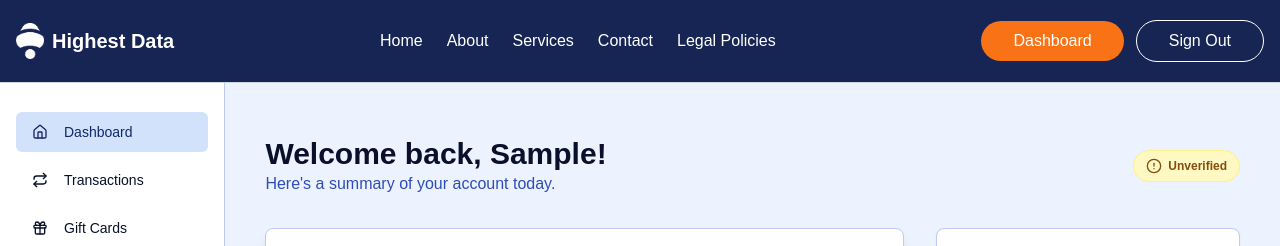
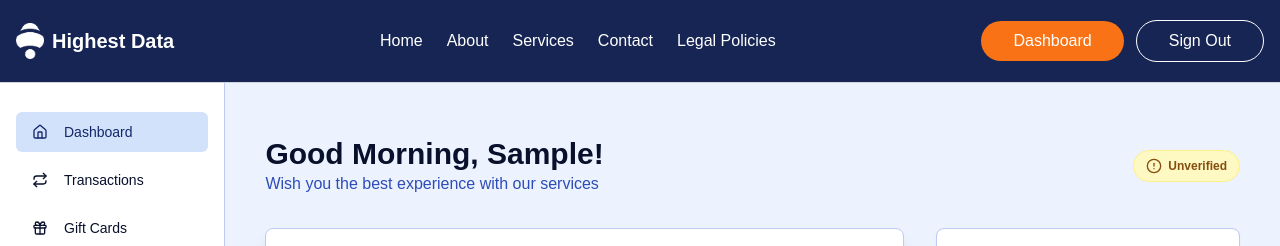
Before and after one commit to Omoefe-bazunu/higestdata, a Next.js app: page /dashboard in a window 1280 px wide. Shown: the top 246 px of the page. Built offline with nearby package versions, Linux system fonts and the light colour scheme; no server answers; the database is empty; sample sign-in values are in the browser's storage.

Commit message:
updated the greeting message

```diff
--- a/src/app/(app)/dashboard/page.jsx
+++ b/src/app/(app)/dashboard/page.jsx
@@ -20,25 +20,33 @@ import { Button } from "@/components/ui/button";
 import { Badge } from "@/components/ui/badge";
 import { AlertCircle, CheckCircle } from "lucide-react";
 
+// Helper function to get the greeting based on the time of day
+const getGreeting = () => {
+  const hour = new Date().getHours();
+  if (hour < 12) return "Good Morning";
+  if (hour < 16) return "Good Afternoon";
+  if (hour < 21) return "Good Evening";
+  return "Good Night";
+};
+
 export default function DashboardPage() {
-  // Retrieve user and the global loading state from the AuthContext
   const { user, loading: authLoading } = useAuth();
   const [userData, setUserData] = useState(null);
   const [dataLoading, setDataLoading] = useState(true);
   const [showVerificationModal, setShowVerificationModal] = useState(false);
   const router = useRouter();
 
+  // Call the greeting function
+  const greeting = getGreeting();
+
   useEffect(() => {
-    // Wait until the AuthContext finishes checking the session state
     if (authLoading) return;
 
-    // If Auth is loaded and no user is found, redirect to login
     if (!user) {
       router.replace("/login");
       return;
     }
 
-    // If Auth is loaded and user is found, fetch user data
     async function fetchUserData() {
       try {
         const ref = doc(firestore, "users", user.uid);
@@ -48,7 +56,6 @@ export default function DashboardPage() {
           const data = snap.data();
           setUserData(data);
 
-          // Check if user is verified
           if (!data.isVerified) {
             setShowVerificationModal(true);
           }
@@ -65,18 +72,14 @@ export default function DashboardPage() {
     fetchUserData();
   }, [user, authLoading, router]);
 
-  // Function to recheck verification status
   const recheckVerification = async () => {
     if (!user) return;
-
     try {
       const ref = doc(firestore, "users", user.uid);
       const snap = await getDoc(ref);
-
       if (snap.exists()) {
         const data = snap.data();
         setUserData(data);
-
         if (data.isVerified) {
           setShowVerificationModal(false);
         }
@@ -86,14 +89,12 @@ export default function DashboardPage() {
     }
   };
 
-  // Recheck verification when window gains focus
   useEffect(() => {
     const handleFocus = () => {
       if (showVerificationModal) {
         recheckVerification();
       }
     };
-
     window.addEventListener("focus", handleFocus);
     return () => window.removeEventListener("focus", handleFocus);
   }, [showVerificationModal, user]);
@@ -116,7 +117,6 @@ export default function DashboardPage() {
 
   return (
     <>
-      {/* Verification Modal - Cannot be closed */}
       <Dialog open={showVerificationModal} onOpenChange={() => {}}>
         <DialogContent
           className="sm:max-w-md"
@@ -161,7 +161,6 @@ export default function DashboardPage() {
         </DialogContent>
       </Dialog>
 
-      {/* Dashboard Content - Blurred when not verified */}
       <div
         className={showVerificationModal ? "pointer-events-none blur-sm" : ""}
       >
@@ -170,14 +169,16 @@ export default function DashboardPage() {
             <div className="flex items-center justify-between flex-wrap gap-4">
               <div>
                 <h1 className="text-3xl font-bold font-headline">
-                  Welcome back, {userData.name.split(" ")[0]}!
+                  {/* UPDATED GREETING HERE */}
+                  {greeting}, {userData.name.split(" ")[0]}!
                 </h1>
                 <p className="text-muted-foreground">
-                  Here's a summary of your account today.
+                  {new Date().getHours() < 12
+                    ? "Wish you the best experience with our services"
+                    : "Here's a summary of your account today."}
                 </p>
               </div>
 
-              {/* Verification Status Badge */}
               {userData.isVerified ? (
                 <Badge
                   variant="default"
```
